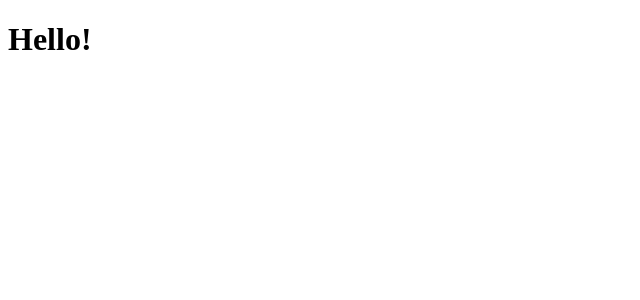
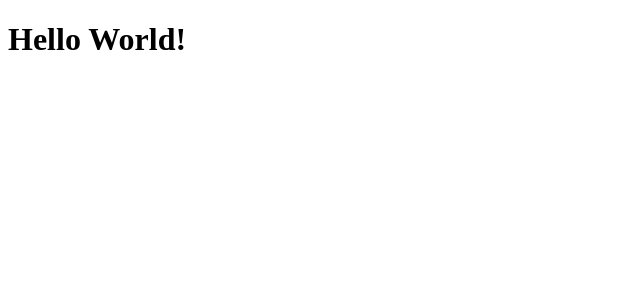
Before and after one commit to BaronLip/eggheadio-react, a React (Create React App) app: page / in a window 1280 px wide. Shown: the top 300 px of the page, without its empty margins (0-640 px from the left). Built offline with nearby package versions, Linux system fonts and the light colour scheme.

Commit message:
Update App.js

```diff
--- a/src/App.js
+++ b/src/App.js
@@ -1,8 +1,24 @@
+// Importing React from the 'react' package is required for all components.
 import React from 'react';
 
-const App = () => (
-	<h1>Hello!</h1>
-)
+// A class component may contain state:
+// The render() method is required for anything to be rendered on screen.
+// JSX is used instead of standard html.
+// 'className' is JSX for 'class' in HTML because 'class' is a reserved keyword in HTML.
+// JSX uses the React.createElement('element_tag', props, 'innerHTML') to create the dom element.
+// React.createElement('h1', null, 'Hello World!') is the equivalent of below.
+
+class App extends React.Component {
+	render() {
+		return <h1 className="">Hello World!</h1>
+		// Testing the longhand:
+		// return React.createElement('h1', null, 'Hello World!');
+	}
+}
+
+// A stateless component only returns the return block and has not state.
+// Example:
+// const App = () => <h1>Hello stateless</h1>
 
 export default App
 
```
